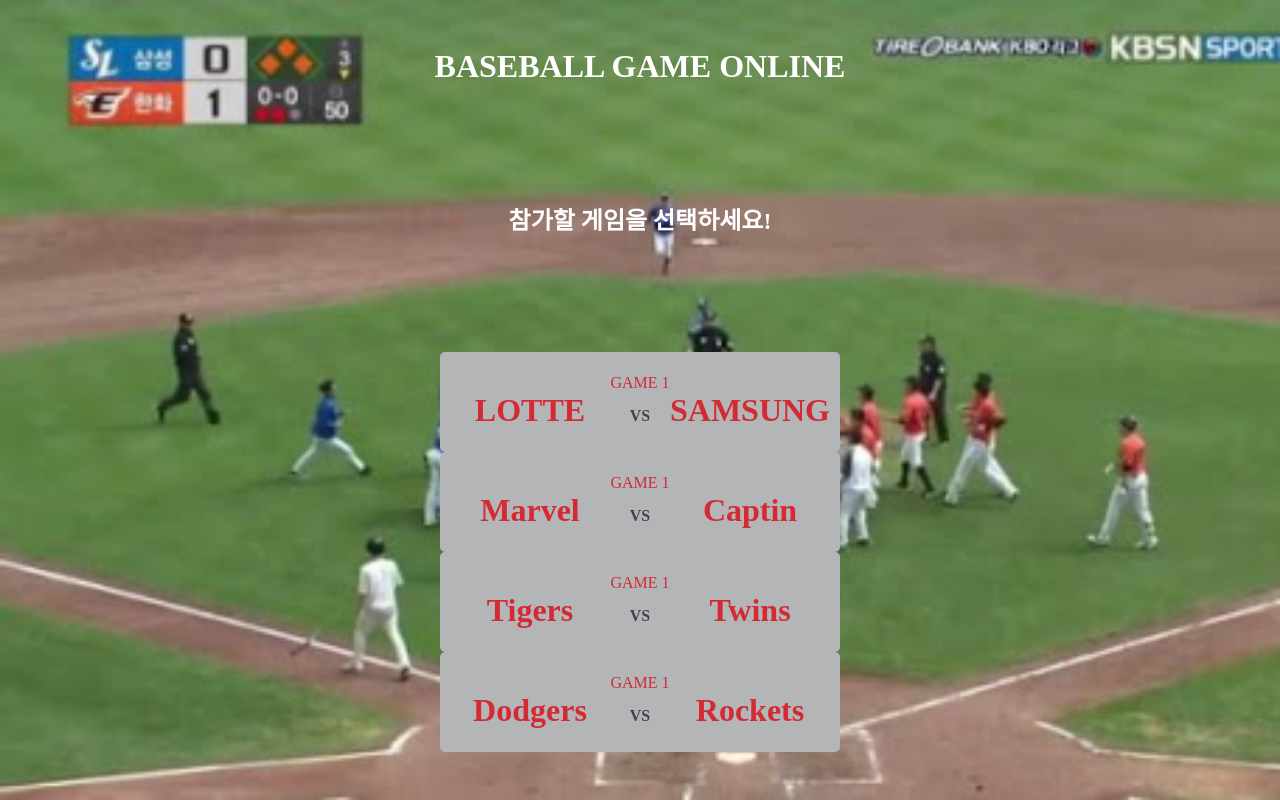
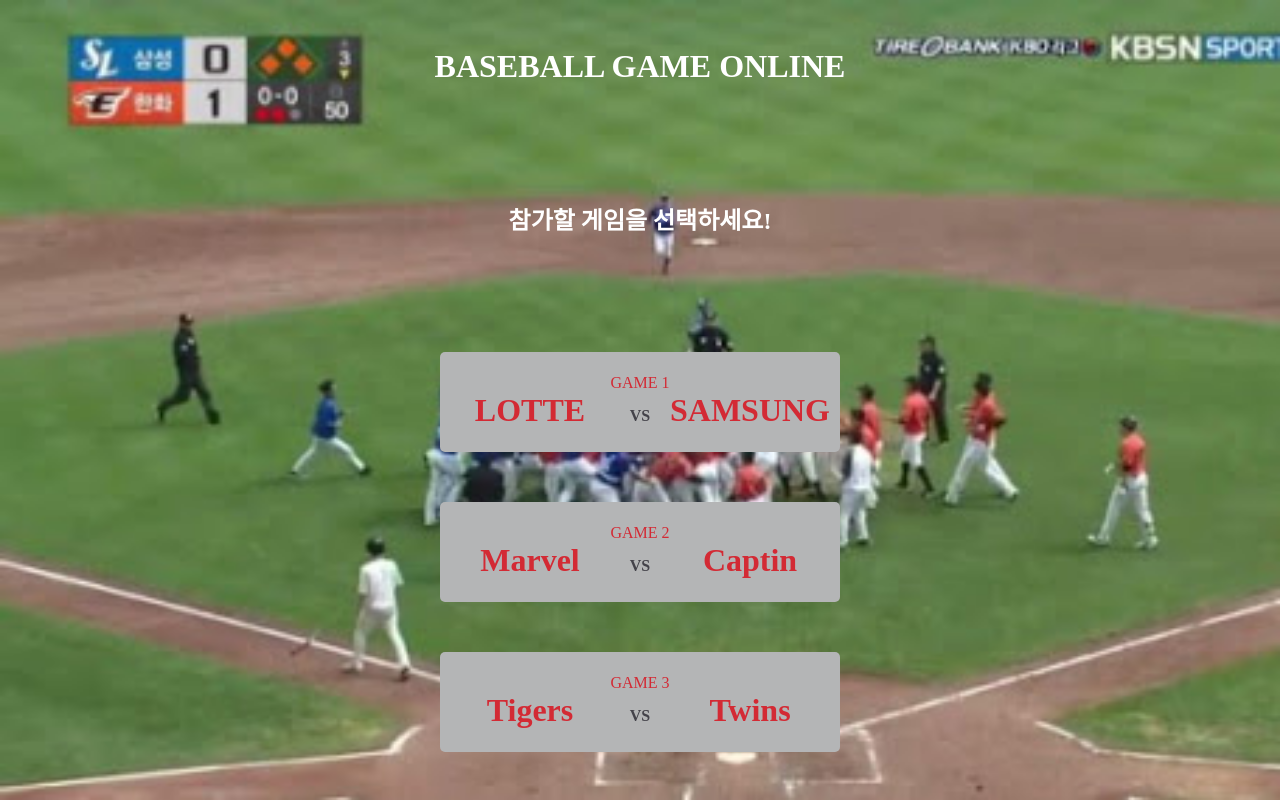
Before and after one commit to codesquad-member-2020/baseball-09, a React app in the folder FE/: page / in a window 1280 px wide. Built offline with nearby package versions, Linux system fonts and the light colour scheme.

Commit message:
[#14] feat: 전달받은 props로 렌더링 부분 변경
- 인터페이스 IGame으로 변경
- 경기명도 하드코딩에서 변수로 변경
- 스타일 제대로 적용되게 변경

```diff
--- a/FE/src/components/MainPage/GameSelectMenu/GameDisplay/GameDisplay.tsx
+++ b/FE/src/components/MainPage/GameSelectMenu/GameDisplay/GameDisplay.tsx
@@ -1,5 +1,6 @@
 import React from "react";
 import styled from "styled-components";
+import { IGame } from "@/models/gameList";
 
 const Wrapper = styled.div`
   align-items: space-around;
@@ -9,6 +10,9 @@ const Wrapper = styled.div`
   flex-direction: column;
   height: 100px;
   justify-content: center;
+  & + & {
+    margin: 50px 0;
+  }
 `;
 
 const Header = styled.header`
@@ -38,16 +42,14 @@ const TeamName = styled.span`
   width: 45%;
 `;
 
-interface IGameDisplay {
-  homeTeam: string;
-  awayTeam: string;
-}
+const GameDisplay = (props: IGame) => {
+  const { matchName, homeTeam, awayTeam, isAvailable } = props;
 
-const GameDisplay = (props: IGameDisplay) => {
-  const { homeTeam, awayTeam } = props;
   return (
     <Wrapper>
-      <Header>Game 1</Header>
+      <Header>
+        {matchName} {isAvailable}
+      </Header>
       <div>
         <TeamName>{homeTeam}</TeamName>
         <Versus>vs</Versus>
```
